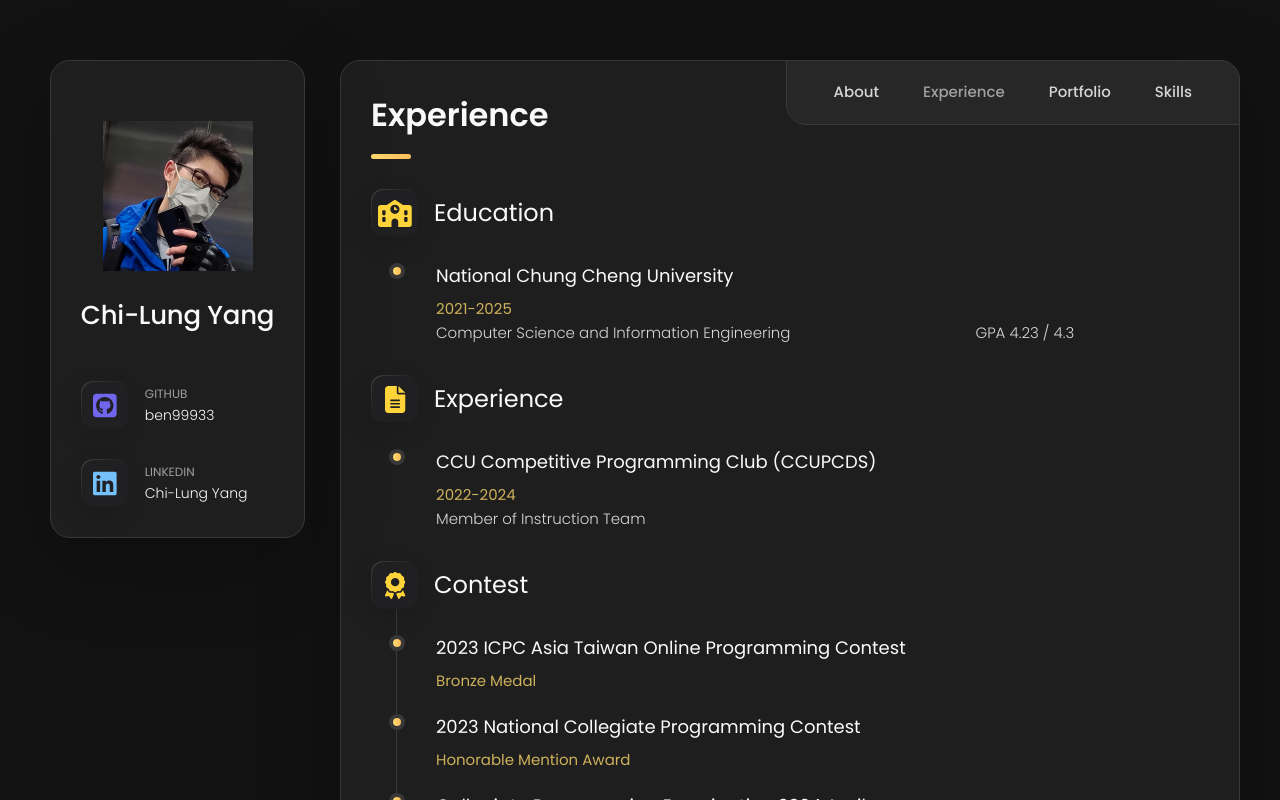
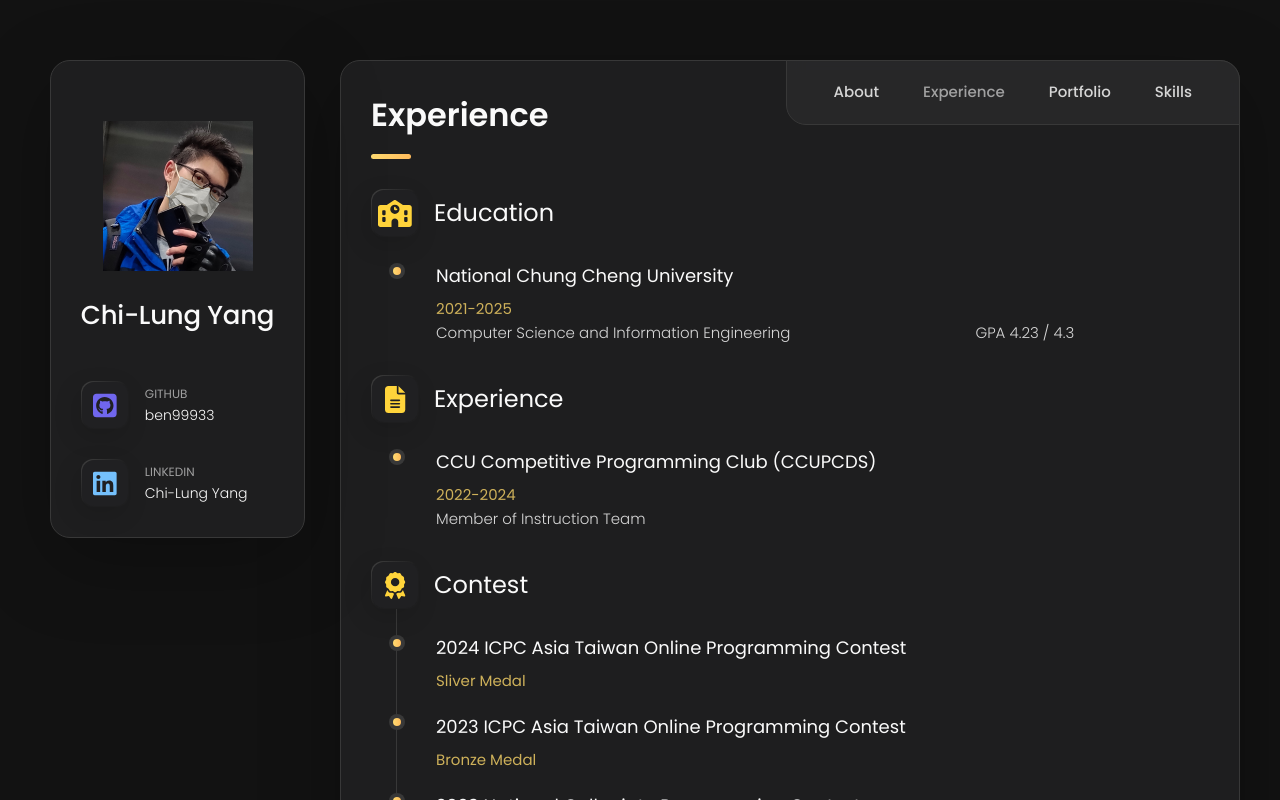
Before and after one commit to ben99933/ben99933.github.io, a Vue app: page / in a window 1280 px wide. Both pictures are taken after a click on the button "Experience". Shown: the top 800 px of the page. Built offline with nearby package versions, Linux system fonts and the light colour scheme.

Commit message:
update experience

```diff
--- a/src/components/pages/about/content/experience.vue
+++ b/src/components/pages/about/content/experience.vue
@@ -43,6 +43,10 @@ const timeLineExperience:TimeLine = new TimeLine("Experience", "fa-solid fa-file
 
 const timeLineContest:TimeLine = new TimeLine("Contest","fa-solid fa-award")
                                         .addItem(new TimeLineItem(
+                                            "2024 ICPC Asia Taiwan Online Programming Contest",
+                                            "Sliver Medal"
+                                        ))
+                                        .addItem(new TimeLineItem(
                                             "2023 ICPC Asia Taiwan Online Programming Contest",
                                             "Bronze Medal"
                                         )).addItem(new TimeLineItem(
```
